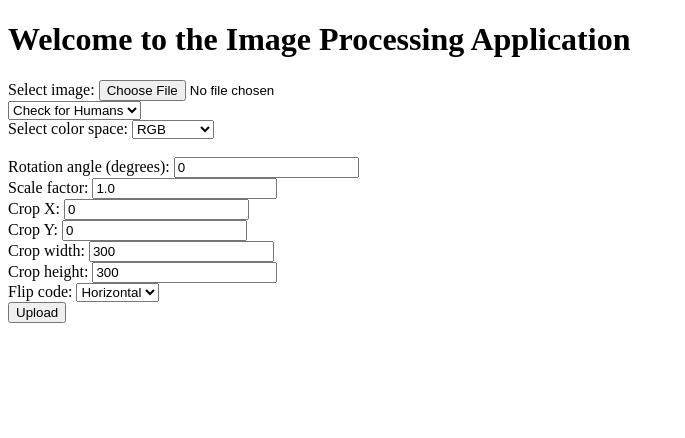
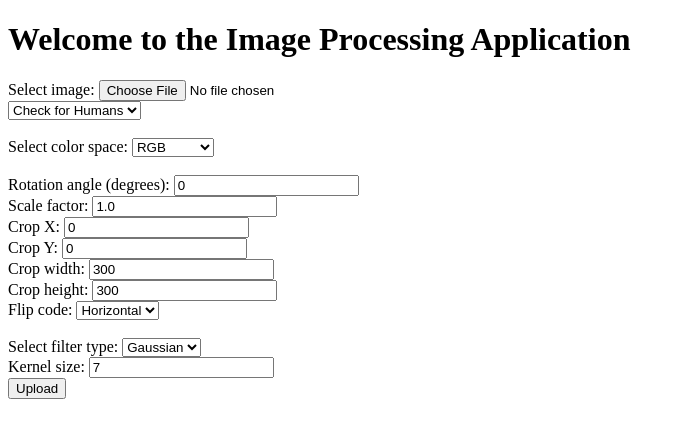
Before and after one commit to tudorandrian/image_processing, a Flask app: page / in a window 1280 px wide. Shown: the top 438 px of the page, without its empty margins (0-685 px from the left). Run offline with Flask 3, Linux system fonts and the light colour scheme.

Commit message:
feat(image-processing): add image filtering feature with Gaussian and median filters

```diff
--- a/main.py
+++ b/main.py
@@ -38,6 +38,8 @@ def upload():
     crop_width = request.form.get('crop_width', type=int, default=100)
     crop_height = request.form.get('crop_height', type=int, default=100)
     flip_code = request.form.get('flip_code', type=int, default=1)
+    filter_type = request.form.get('filter_type')
+    kernel_size = request.form.get('kernel_size', type=int, default=7)
 
     if file.filename == '':
         return jsonify({"error": "No selected file"})
@@ -53,7 +55,7 @@ def upload():
         return redirect(url_for('results', filename=filename, action=action, color_space=color_space,
                                 rotation_angle=rotation_angle, scale_factor=scale_factor,
                                 crop_x=crop_x, crop_y=crop_y, crop_width=crop_width, crop_height=crop_height,
-                                flip_code=flip_code))
+                                flip_code=flip_code, filter_type=filter_type, kernel_size=kernel_size))
 
 @app.route('/results')
 def results():
@@ -67,16 +69,20 @@ def results():
     crop_width = request.args.get('crop_width', type=int)
     crop_height = request.args.get('crop_height', type=int)
     flip_code = request.args.get('flip_code', type=int)
+    filter_type = request.args.get('filter_type')
+    kernel_size = request.args.get('kernel_size', type=int, default=7)
     image_path = os.path.join("uploads", filename)
 
     processed_image_path = process_image(image_path, action)
     segmented_image_path = segment_image(image_path, action)
     converted_image_path = convert_color_space(image_path, color_space)
     transformed_image_path = transform_image(image_path, rotation_angle, scale_factor, crop_x, crop_y, crop_width, crop_height, flip_code)
+    filtered_image_path = apply_filter(image_path, filter_type, kernel_size)
 
     return render_template('results.html', filename=filename, action=action, color_space=color_space,
                            processed_image=processed_image_path, segmented_image=segmented_image_path,
-                           converted_image=converted_image_path, transformed_image=transformed_image_path)
+                           converted_image=converted_image_path, transformed_image=transformed_image_path,
+                           filtered_image=filtered_image_path)
 
 def process_image(image_path, action):
     image = Image.open(image_path)
@@ -169,6 +175,25 @@ def transform_image(image_path, rotation_angle, scale_factor, crop_x, crop_y, cr
     print(f"Transformed image saved at: {transformed_image_path}")
     return transformed_image_filename
 
+def apply_filter(image_path, filter_type, kernel_size):
+    # Read the image using OpenCV
+    image = cv2.imread(image_path)
+
+    # Apply the selected filter
+    if filter_type == 'gaussian':
+        filtered_image = cv2.GaussianBlur(image, (kernel_size, kernel_size), 0)
+    elif filter_type == 'median':
+        filtered_image = cv2.medianBlur(image, kernel_size)
+    else:
+        filtered_image = image
+
+    # Save the filtered image
+    filtered_image_filename = f"filtered_{os.path.basename(image_path)}"
+    filtered_image_path = os.path.join("uploads", filtered_image_filename)
+    cv2.imwrite(filtered_image_path, filtered_image)
+
+    return filtered_image_filename
+
 @app.route('/uploads/<filename>')
 def uploaded_file(filename):
     return send_from_directory('uploads', filename)
--- a/templates/index.html
+++ b/templates/index.html
@@ -27,6 +27,7 @@
                 <option value="trees">Check for Trees</option>
             </select>
         </label>
+        <br>
         <br>
         <label for="color_space">Select color space:</label>
         <select name="color_space" id="color_space" required>
@@ -62,6 +63,16 @@
             <option value="-1">Both</option>
         </select>
         <br>
+        <br>
+        <label for="filter_type">Select filter type:</label>
+        <select name="filter_type" id="filter_type">
+            <option value="gaussian">Gaussian</option>
+            <option value="median">Median</option>
+        </select>
+        <br>
+        <label for="kernel_size">Kernel size:</label>
+        <input type="number" name="kernel_size" id="kernel_size" value="7">
+        <br>
         <!-- Submit button for the form -->
         <button type="submit">Upload</button>
     </form>
--- a/templates/results.html
+++ b/templates/results.html
@@ -35,5 +35,9 @@
         <h2>Transformed Image</h2>
         <img src="{{ url_for('uploaded_file', filename=transformed_image) }}" alt="Transformed Image">
     </div>
+    <div>
+        <h2>Filtered Image</h2>
+        <img src="{{ url_for('uploaded_file', filename=filtered_image) }}" alt="Filtered Image">
+    </div>
 </body>
 </html>
```
Also changed, not shown: uploads/positive_4_car.jpg (deleted).
